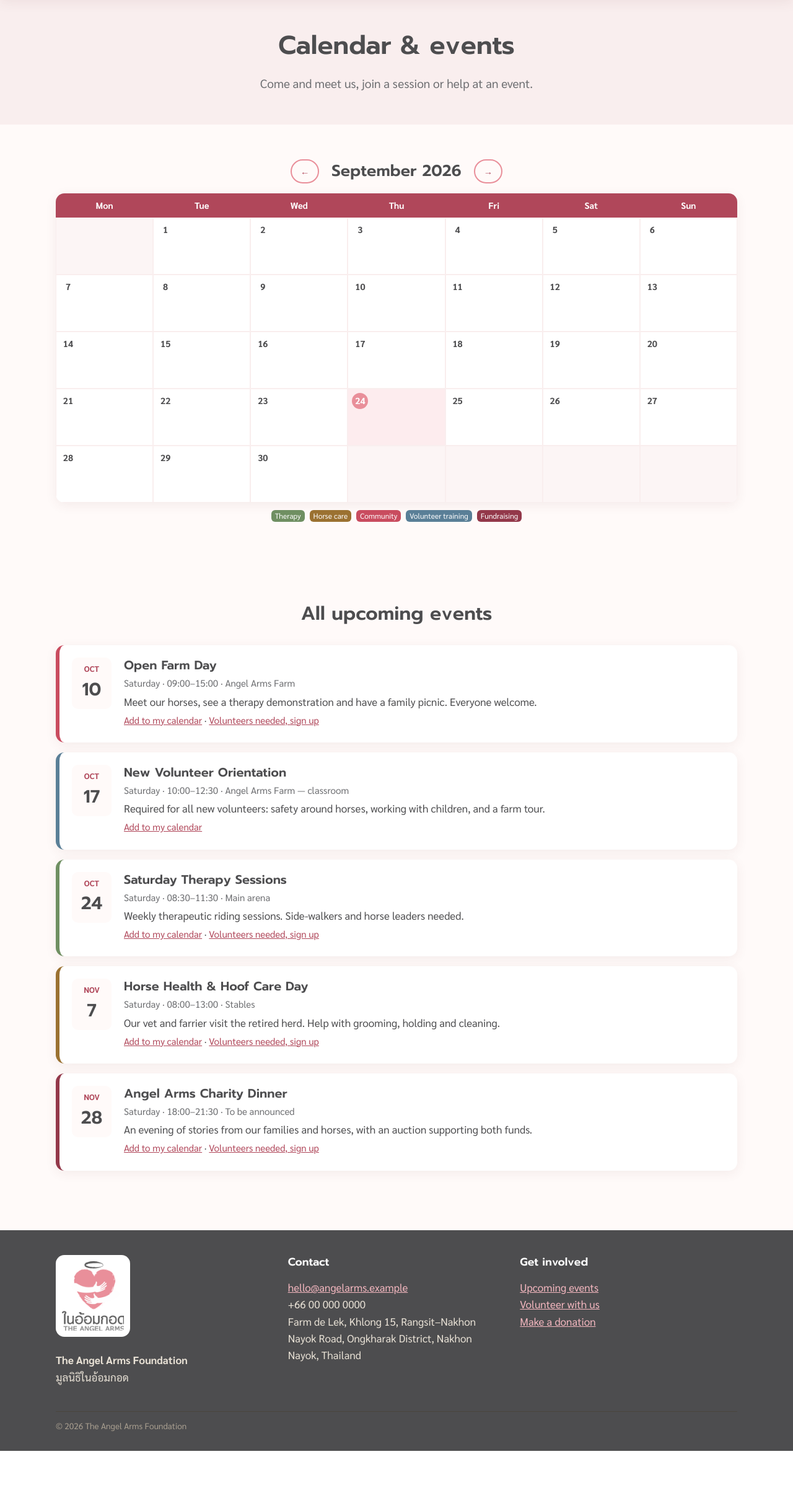
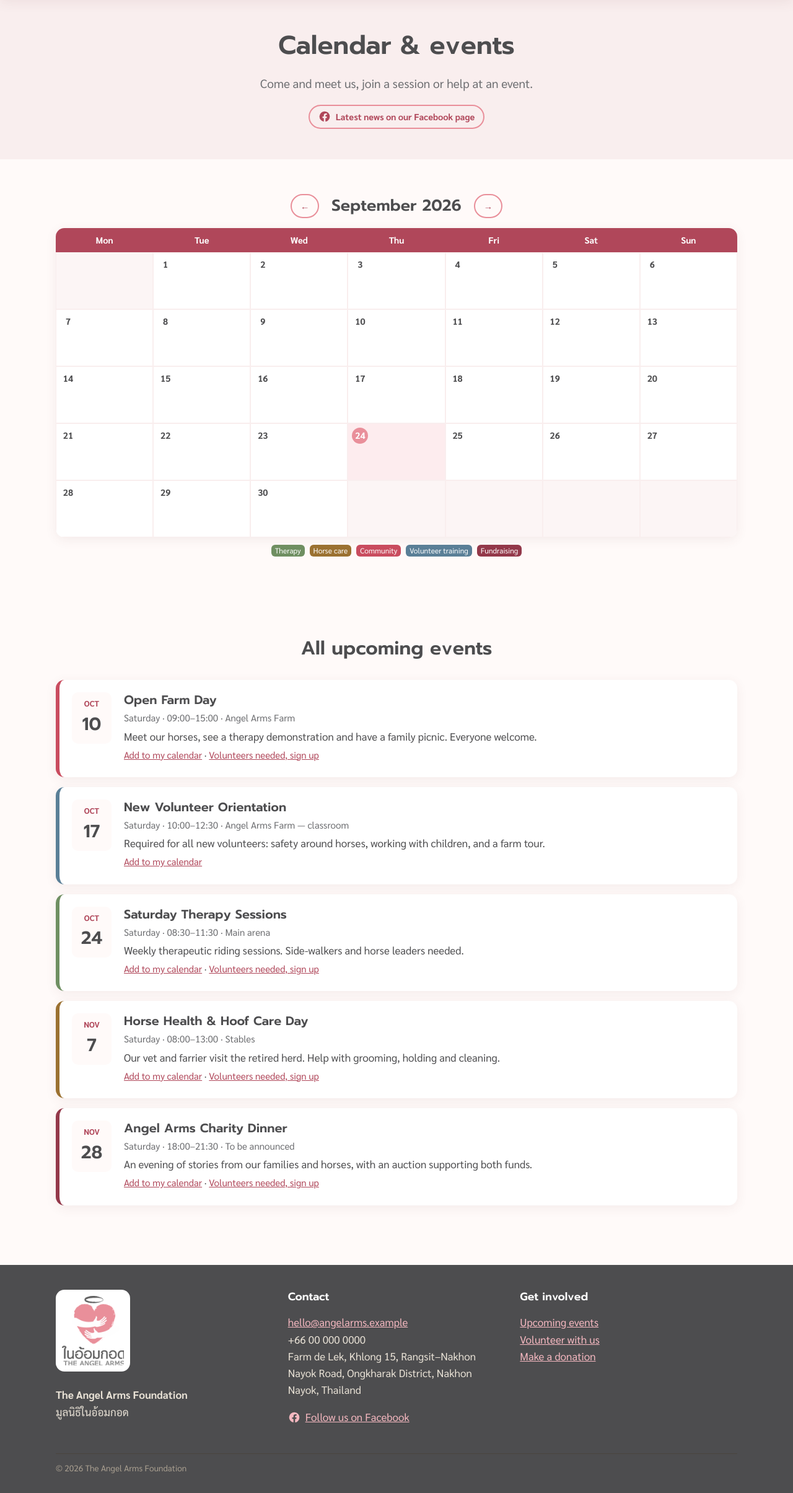
Before and after one commit to apinyacode/FarmDeApp, a Flask app: page /events in a window 1280 px wide. Shown: the part 74-2483 px from the top of the page at 62% size. Before the commit the page ends 2415 px from the top, so only its background shows below. Run offline with Flask 3, Linux system fonts and the light colour scheme.

Commit message:
Link the official Facebook page
Adds contact.facebook to data/site.json and shows it in the footer on
every page and as a 'Latest news' button on the Events page.

Co-Authored-By: Claude Opus 5.5 <noreply@anthropic.com>
Claude-Session: https://claude.ai/code/session_01AaPRwojYiVyxCgWuJqAKQj

```diff
--- a/data/site.json
+++ b/data/site.json
@@ -4,7 +4,8 @@
   "contact": {
     "email": "hello@angelarms.example",
     "phone": "+66 00 000 0000",
-    "address": "Farm de Lek, Khlong 15, Rangsit–Nakhon Nayok Road, Ongkharak District, Nakhon Nayok, Thailand"
+    "address": "Farm de Lek, Khlong 15, Rangsit–Nakhon Nayok Road, Ongkharak District, Nakhon Nayok, Thailand",
+    "facebook": "https://www.facebook.com/profile.php?id=61583808935783"
   },
   "mission": "To offer horse-assisted and movement-based therapy, learning opportunities, safer homes, and volunteer-led community programs for children and young people with special needs from families facing hardship, while giving retired and injured horses a new purpose as therapy partners.",
   "vision": "To provide comprehensive, inclusive, and sustainable assistance and support to improve quality of life and well-being, while promoting holistic development and education for children, young people, and persons with special needs.",
--- a/static/css/style.css
+++ b/static/css/style.css
@@ -221,3 +221,7 @@ th { background: var(--sand); }
 .program-grid .card .program-icon { margin: 0 0 8px; }
 .board-grid { display: grid; grid-template-columns: repeat(auto-fit, minmax(240px, 1fr)); gap: 14px; }
 .board { display: flex; flex-direction: column; gap: 2px; padding: 16px 20px; }
+
+/* Facebook links */
+.fb-link, .fb-btn { display: inline-flex; align-items: center; gap: 8px; }
+.fb-icon { flex-shrink: 0; }
--- a/templates/base.html
+++ b/templates/base.html
@@ -55,6 +55,9 @@
           {{ site.contact.phone }}<br>
           {{ site.contact.address }}
         </p>
+        {% if site.contact.facebook %}
+        <p><a class="fb-link" href="{{ site.contact.facebook }}" target="_blank" rel="noopener"><svg class="fb-icon" viewBox="0 0 24 24" width="20" height="20" aria-hidden="true"><path fill="currentColor" d="M22 12a10 10 0 1 0-11.56 9.88v-6.99H7.9V12h2.54V9.8c0-2.5 1.49-3.89 3.78-3.89 1.09 0 2.24.2 2.24.2v2.46h-1.26c-1.24 0-1.63.77-1.63 1.56V12h2.78l-.44 2.89h-2.34v6.99A10 10 0 0 0 22 12z"/></svg> Follow us on Facebook</a></p>
+        {% endif %}
       </div>
       <div>
         <h3>Get involved</h3>
--- a/templates/events.html
+++ b/templates/events.html
@@ -5,6 +5,9 @@
   <div class="container">
     <h1>Calendar &amp; events</h1>
     <p class="lead">Come and meet us, join a session or help at an event.</p>
+    {% if site.contact.facebook %}
+    <p><a class="btn btn-small fb-btn" href="{{ site.contact.facebook }}" target="_blank" rel="noopener"><svg class="fb-icon" viewBox="0 0 24 24" width="20" height="20" aria-hidden="true"><path fill="currentColor" d="M22 12a10 10 0 1 0-11.56 9.88v-6.99H7.9V12h2.54V9.8c0-2.5 1.49-3.89 3.78-3.89 1.09 0 2.24.2 2.24.2v2.46h-1.26c-1.24 0-1.63.77-1.63 1.56V12h2.78l-.44 2.89h-2.34v6.99A10 10 0 0 0 22 12z"/></svg> Latest news on our Facebook page</a></p>
+    {% endif %}
   </div>
 </section>
 
```
Also changed, not shown: tests/test_app.py (+6 -0 lines).
